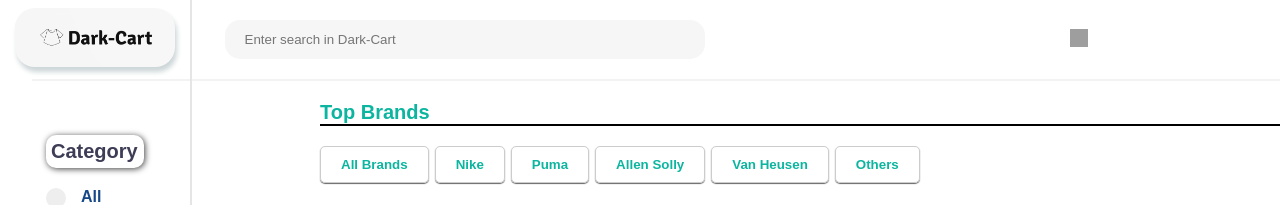
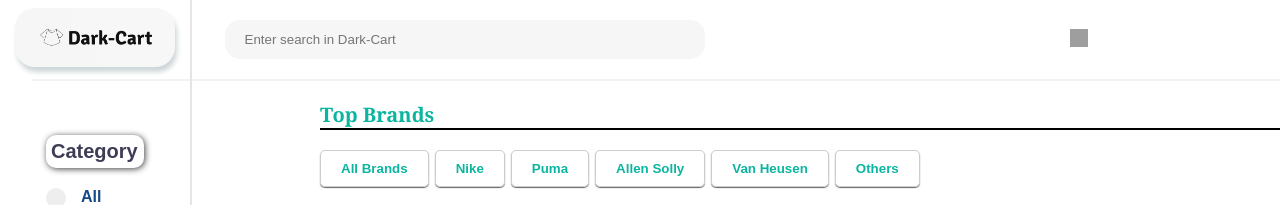
Before and after one commit to pradeep-08/Dark-cart-front, a React (Create React App) app: page / in a window 1280 px wide. Shown: the top 205 px of the page. Built offline with nearby package versions, Linux system fonts and the light colour scheme; grey boxes are pictures that could not be loaded.

Commit message:
Update Recommended.css

```diff
--- a/src/Recommended/Recommended.css
+++ b/src/Recommended/Recommended.css
@@ -10,7 +10,7 @@
     font-size: 20px;
     color: #0BB59F;
     border-bottom: 2px solid black;
-    font-family: sans-serif;
+    font-family: Georgia, 'Times New Roman', Times, serif;
     position: relative;
 }
 
```
